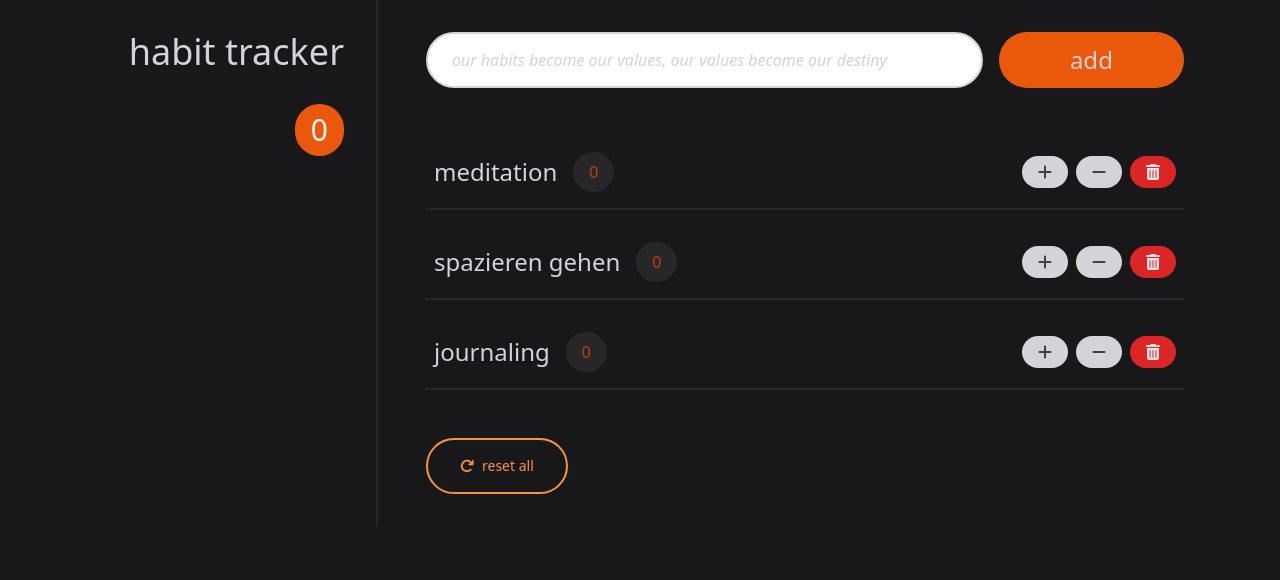
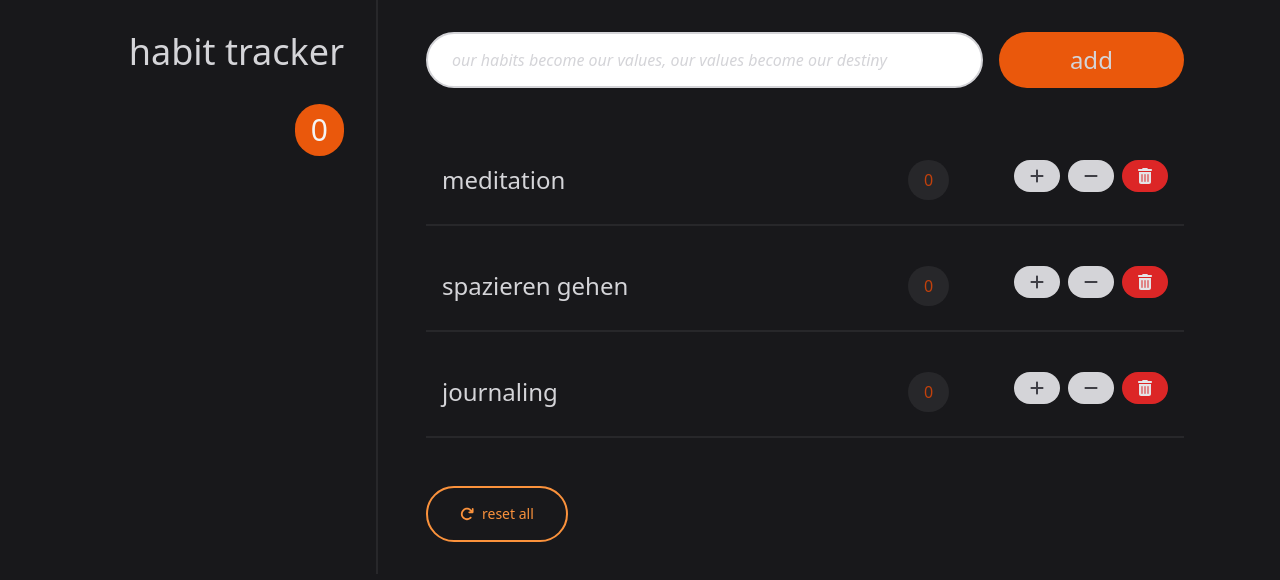
Before and after one commit to yejinc/habit-tracker, a React (Create React App) app: page / in a window 1280 px wide. Shown: the top 580 px of the page. Built offline with nearby package versions, Linux system fonts and the light colour scheme.

Commit message:
💄 Hndled layout, font, transition, state of HabitItem

```diff
--- a/src/components/HabitItem.jsx
+++ b/src/components/HabitItem.jsx
@@ -17,21 +17,30 @@ export default class HabitItem extends PureComponent {
     return (
       <li
         className="habit-item
-        flex justify-between
+        flex flex-col md:flex-row
+        justify-center items-bewteen md:justify-between md:items-start
+        flex-wrap
+        gap-4 md:gap-0
         grow shrink-0
-        py-4 px-2
+        py-6 px-4
         w-full
         border-solid border-b-2 border-zinc-800
         "
       >
         <div
           className="text-group
-          flex justify-center items-center"
+          flex justify-start items-center
+          grow
+          w-full md:w-6/12
+          "
         >
           <p
             className="habit-name
             mr-4
             font-extralight text-2xl
+            w-10/12 md:max-w-full
+            break-words
+            whitespace-normal
           "
           >
             {name}
@@ -51,8 +60,9 @@ export default class HabitItem extends PureComponent {
         <div
           className="button-group
           flex
-          justify-end items-center
-          gap-2"
+          justify-end items-start
+          gap-2
+          lg:ml-8"
         >
           <button
             className="btn-habit btn-increase
@@ -61,7 +71,11 @@ export default class HabitItem extends PureComponent {
             px-4 py-2
             font-light text-md
             rounded-full
-            text-zinc-700 bg-zinc-300"
+            text-zinc-700 bg-zinc-300
+            transition duration-250
+            hover:ease-in-out
+            hover:opacity-40 active:opacity-40
+            "
             onClick={this.handleIncrement}
           >
             <i className="fa-solid fa-plus cursor-pointer"></i>
@@ -73,7 +87,10 @@ export default class HabitItem extends PureComponent {
             px-4 py-2
             font-light text-md
             rounded-full
-            text-zinc-700 bg-zinc-300"
+            text-zinc-700 bg-zinc-300
+            transition duration-250
+            hover:ease-in-out
+            hover:opacity-40 active:opacity-40"
             onClick={this.handleDecrement}
           >
             <i className="fa-solid fa-minus cursor-pointer"></i>
@@ -86,6 +103,9 @@ export default class HabitItem extends PureComponent {
             font-light text-md
             rounded-full
             text-zinc-200 bg-red-600
+            transition duration-250
+            hover:ease-in-out
+            hover:opacity-40 active:opacity-40
             "
             onClick={this.handleDelete}
           >
```
